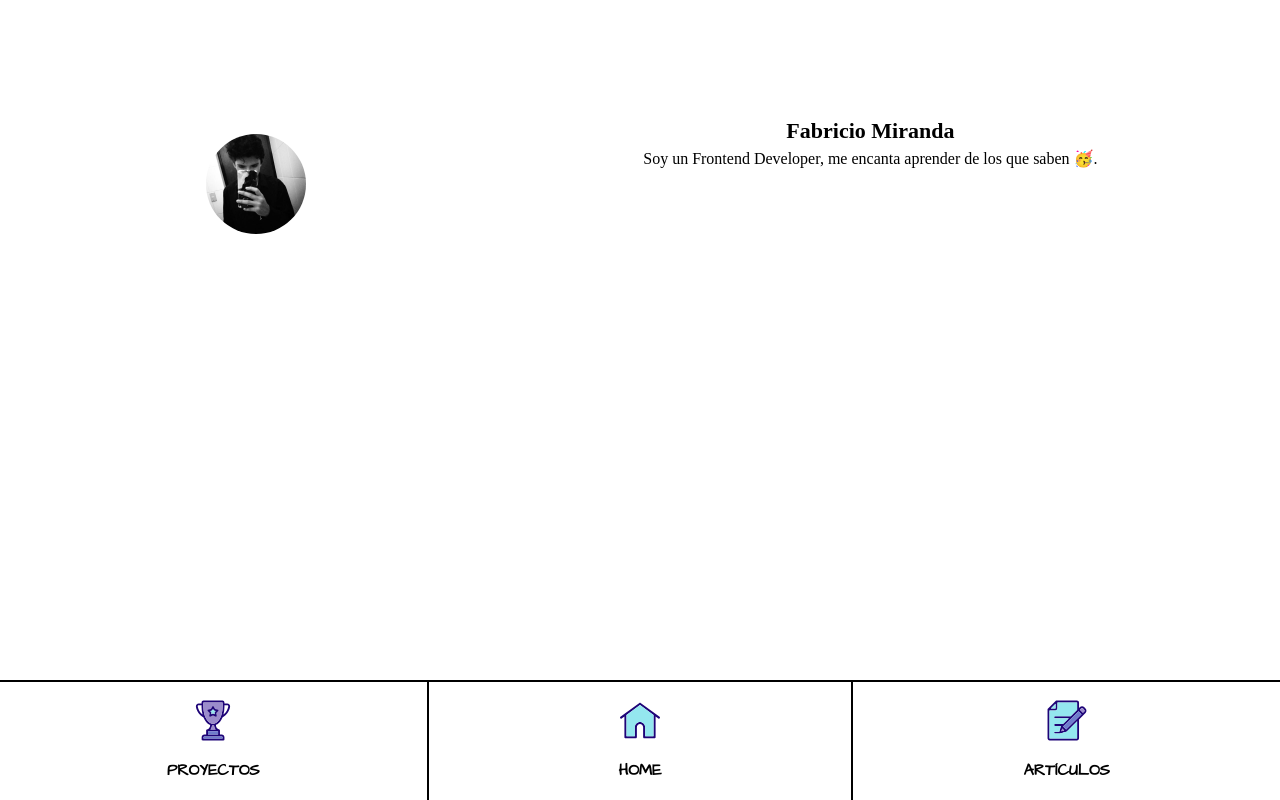
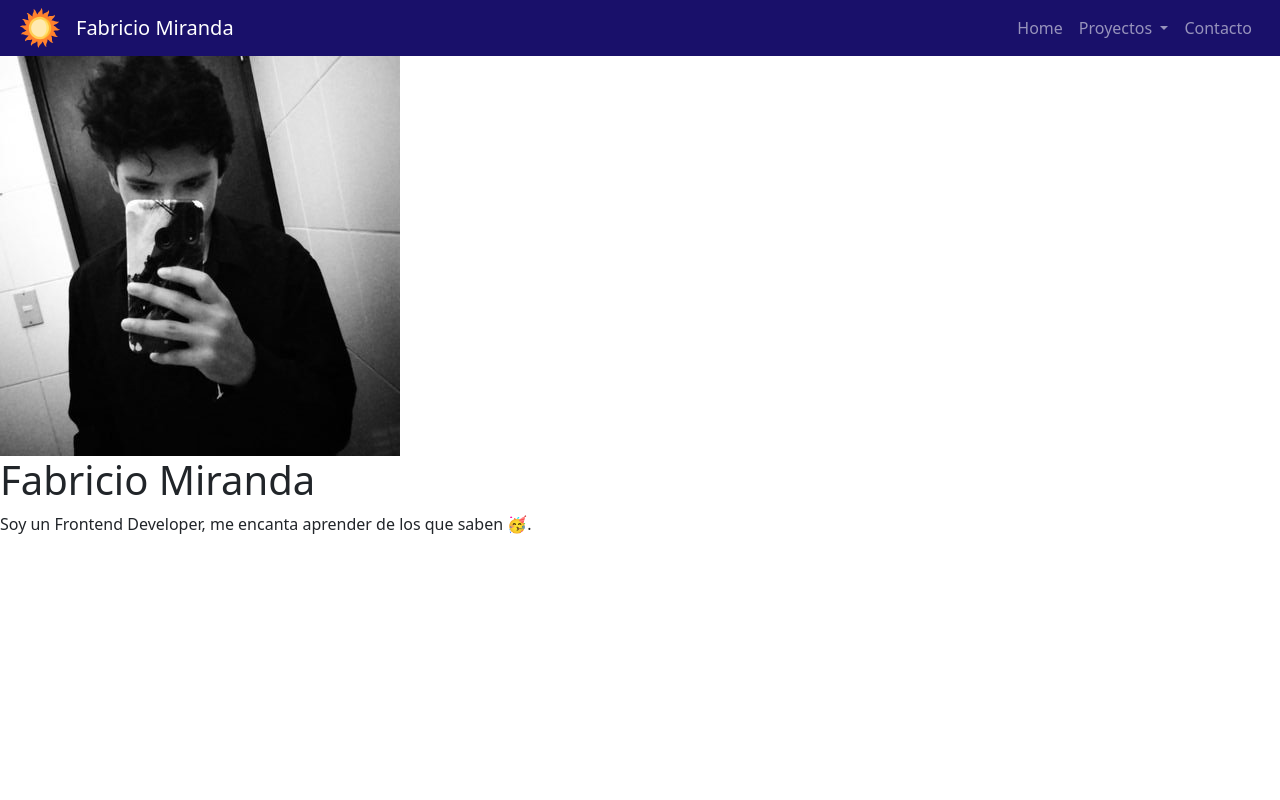
Before and after one commit to FabricioMirandaDeveloper/FabricioMirandaDeveloper.github.io, a plain HTML site: page index.html in a window 1280 px wide. Drawn offline with nearby package versions, Linux system fonts and the light colour scheme; a web font is replaced by a local one.

Commit message:
remodelacion de mi proyecto personal
vamos

```diff
--- /dev/null
+++ b/css/index.css
@@ -0,0 +1,4 @@
+#nav {
+    background: rgb(25, 16, 106);
+    color: white;
+}
--- a/index.html
+++ b/index.html
@@ -5,33 +5,52 @@
     <meta http-equiv="X-UA-Compatible" content="IE=edge">
     <meta name="viewport" content="width=device-width, initial-scale=1.0">
     <title>Home</title>
-    <link rel="stylesheet" href="css/styles.css">
+     <!-- Bootstrap CSS -->
+    <link href="https://cdn.jsdelivr.net/npm/bootstrap@5.1.1/dist/css/bootstrap.min.css" rel="stylesheet" integrity="sha384-F3w7mX95PdgyTmZZMECAngseQB83DfGTowi0iMjiWaeVhAn4FJkqJByhZMI3AhiU" crossorigin="anonymous">
+		<!-- CSS -->
+		<link rel="stylesheet" href="css/index.css">
 </head>
 <body>
-    <header>
+    <nav class="navbar navbar-expand-lg navbar-dark px-2" id="nav">
+        <div class="container-fluid">
+          <img src="assets/icons/sol.svg" class="img-sol me-3" alt="" sizes="" srcset="" width="40px">
+          <a class="navbar-brand" href="index2.html">Fabricio Miranda</a>
+          <button class="navbar-toggler" type="button" data-bs-toggle="collapse" data-bs-target="#navbarSupportedContent" aria-controls="navbarSupportedContent" aria-expanded="false" aria-label="Toggle navigation">
+            <span class="navbar-toggler-icon"></span>
+          </button>
+          <div class="collapse navbar-collapse" id="navbarSupportedContent">
+            <ul class="navbar-nav ms-auto mb-2 mb-lg-0">
+              <li class="nav-item">
+                <a class="nav-link" aria-current="page" href="#">Home</a>
+              </li>
 
+              <li class="nav-item dropdown">
+                <a class="nav-link dropdown-toggle" href="#" id="navbarDropdown" role="button" data-bs-toggle="dropdown" aria-expanded="false">
+                  Proyectos
+                </a>
+                <ul class="dropdown-menu" aria-labelledby="navbarDropdown">
+                  <li><a class="dropdown-item" href="proyectos/Bootstrap/index.html">Platzi Conf</a></li>
+                  <li><a class="dropdown-item" href="#">Another action</a></li>
+                  <li><hr class="dropdown-divider"></li>
+                  <li><a class="dropdown-item" href="#">Something else here</a></li>
+                </ul>
+              </li>
+							<li class="nav-item">
+                <a class="nav-link" href="#">Contacto</a>
+              </li>
+            </ul>
 
-    </header>
-    <main>
+          </div>
+        </div>
+      </nav>
+			<main>
         <article class="main__me">
             <img class="main--photo" src="imgs/fotoDePerfil.jpg" alt="">
             <h1 class="main--items main--title">Fabricio Miranda</h1>
             <p class="main--items main--description">Soy un Frontend Developer, me encanta aprender de los que saben 🥳. </p>
         </article>
     </main>
-    <footer>
-        <a class="footer--items footer__projects" href="proyecto/platziVideo.html">
-            <img class="footer--imgs " src="imgs/trophy.svg" alt="">
-            <h6 class="footer--text">PROYECTOS</h6>
-        </a>
-        <a class="footer--items footer__home" href="index.html">
-            <img class="footer--imgs" src="imgs/home.svg" alt="">
-            <h6 class="footer--text">HOME</h6>
-        </a>
-        <a class="footer--items footer__posts" href="">
-            <img class="footer--imgs" src="imgs/post.svg" alt="">
-            <h6 class="footer--text">ARTÍCULOS</h6>
-        </a>
-    </footer>
+    <!-- Bootstrap Bundle with Popper -->
+    <script src="https://cdn.jsdelivr.net/npm/bootstrap@5.1.1/dist/js/bootstrap.bundle.min.js" integrity="sha384-/bQdsTh/da6pkI1MST/rWKFNjaCP5gBSY4sEBT38Q/9RBh9AH40zEOg7Hlq2THRZ" crossorigin="anonymous"></script>
 </body>
 </html>
```
Also changed, not shown: assets/icons/sol.svg (added).
